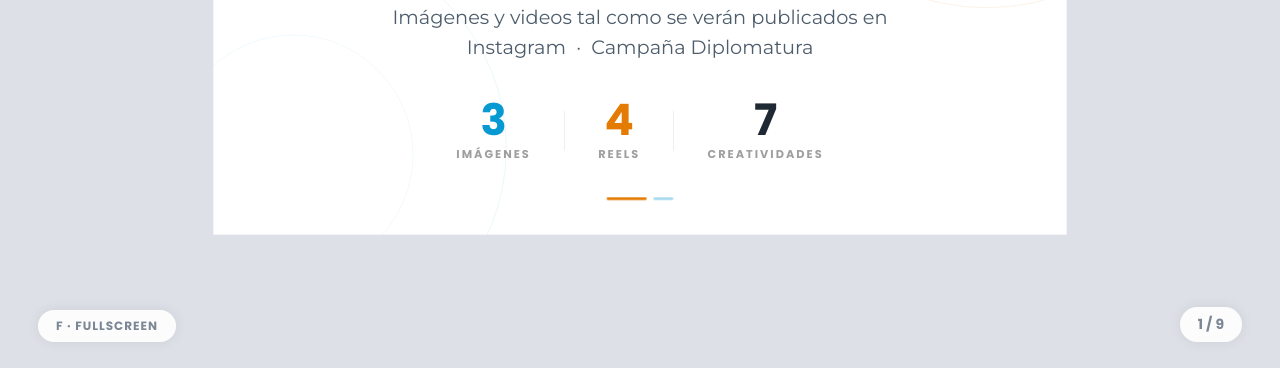
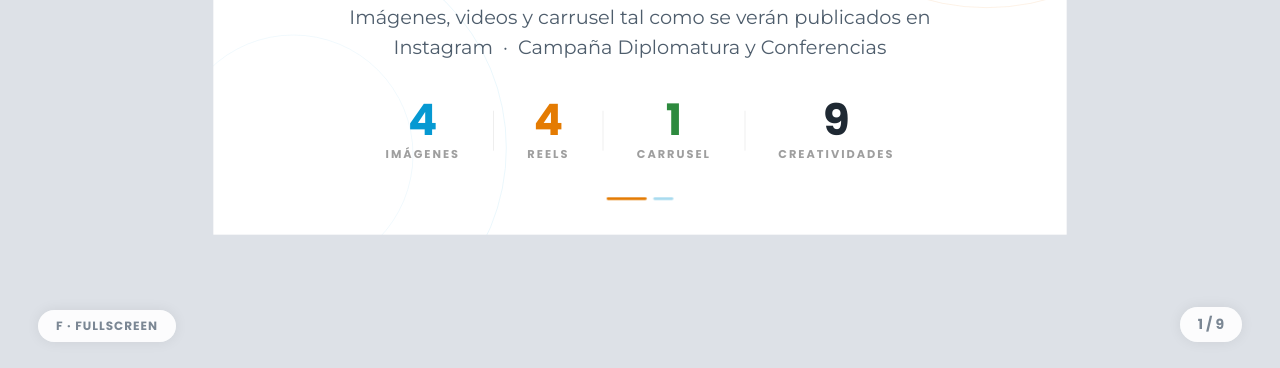
Before and after one commit to Batpatx/Presentacion-Seres-Inside, a website: page anexo-instagram.html in a window 1280 px wide. Shown: the part 432-800 px from the top of the page. Drawn offline with Linux system fonts and the light colour scheme.

Commit message:
Nueva actualización solicitada por el usuario (17:12)

```diff
--- a/anexo-instagram.html
+++ b/anexo-instagram.html
@@ -239,13 +239,13 @@ html,body{font-family:'Montserrat',system-ui,sans-serif;background:#dde1e7;overf
       Piezas publicitarias<br><span style="color:var(--orange);">para la campaña</span>
     </h1>
 
-    <p class="fu d3" style="font-size:29px;color:#4e5d6c;line-height:1.55;margin-bottom:54px;max-width:840px;">
-      Imágenes y videos tal como se verán publicados en Instagram&nbsp;&nbsp;·&nbsp;&nbsp;Campaña Diplomatura
+    <p class="fu d3" style="font-size:29px;color:#4e5d6c;line-height:1.55;margin-bottom:54px;max-width:960px;">
+      Imágenes, videos y carrusel tal como se verán publicados en Instagram&nbsp;&nbsp;·&nbsp;&nbsp;Campaña Diplomatura y Conferencias
     </p>
 
     <div class="fu d4" style="display:flex;align-items:center;gap:50px;">
       <div style="text-align:center;">
-        <div class="stat-n" style="color:var(--blue);">3</div>
+        <div class="stat-n" style="color:var(--blue);">4</div>
         <div class="stat-l">Imágenes</div>
       </div>
       <div style="width:1px;height:60px;background:rgba(0,0,0,.10);"></div>
@@ -255,7 +255,12 @@ html,body{font-family:'Montserrat',system-ui,sans-serif;background:#dde1e7;overf
       </div>
       <div style="width:1px;height:60px;background:rgba(0,0,0,.10);"></div>
       <div style="text-align:center;">
-        <div class="stat-n" style="color:var(--navy);">7</div>
+        <div class="stat-n" style="color:#2d8a3e;">1</div>
+        <div class="stat-l">Carrusel</div>
+      </div>
+      <div style="width:1px;height:60px;background:rgba(0,0,0,.10);"></div>
+      <div style="text-align:center;">
+        <div class="stat-n" style="color:var(--navy);">9</div>
         <div class="stat-l">Creatividades</div>
       </div>
     </div>
@@ -830,7 +835,7 @@ Y eso es lo que trabajamos en nuestra diplomatura con certificación internacion
 <div class="si">
 
   <div class="lp">
-    <div class="camp-tag fu"><span>Campaña · Diplomatura · Abril 2026</span></div>
+    <div class="camp-tag fu"><span>Campaña · Conferencias · Abril 2026</span></div>
     <div class="num-row fu d1"><div class="num">08</div><div class="total">/ 09</div></div>
     <div class="fmt-badge fmt-img fu d2">🖼 Imagen · Feed</div>
     <div class="cname fu d3">Gráfica feed · "No todos vivimos en la misma realidad"</div>
@@ -872,7 +877,7 @@ Este encuentro está pensado como una herramienta práctica para que puedas inte
 <div class="si">
 
   <div class="lp">
-    <div class="camp-tag fu"><span>Campaña · Diplomatura · Abril 2026</span></div>
+    <div class="camp-tag fu"><span>Campaña · Conferencias · Abril 2026</span></div>
     <div class="num-row fu d1"><div class="num">09</div><div class="total">/ 09</div></div>
     <div class="fmt-badge fmt-car fu d2">📱 Carrusel · Feed</div>
     <div class="cname fu d3">Carrusel · "El diferencial no está solo en lo técnico"</div>
```
